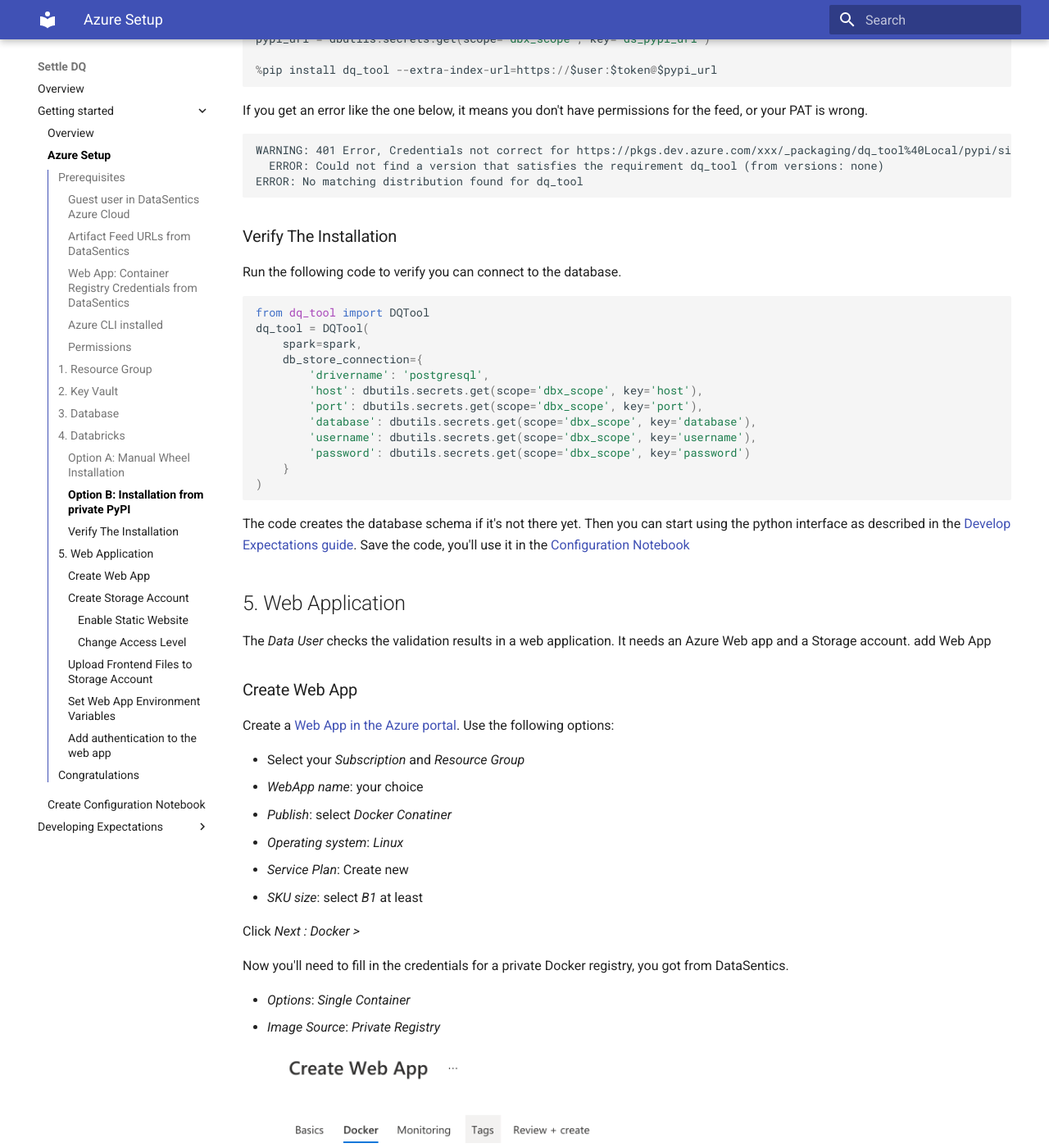
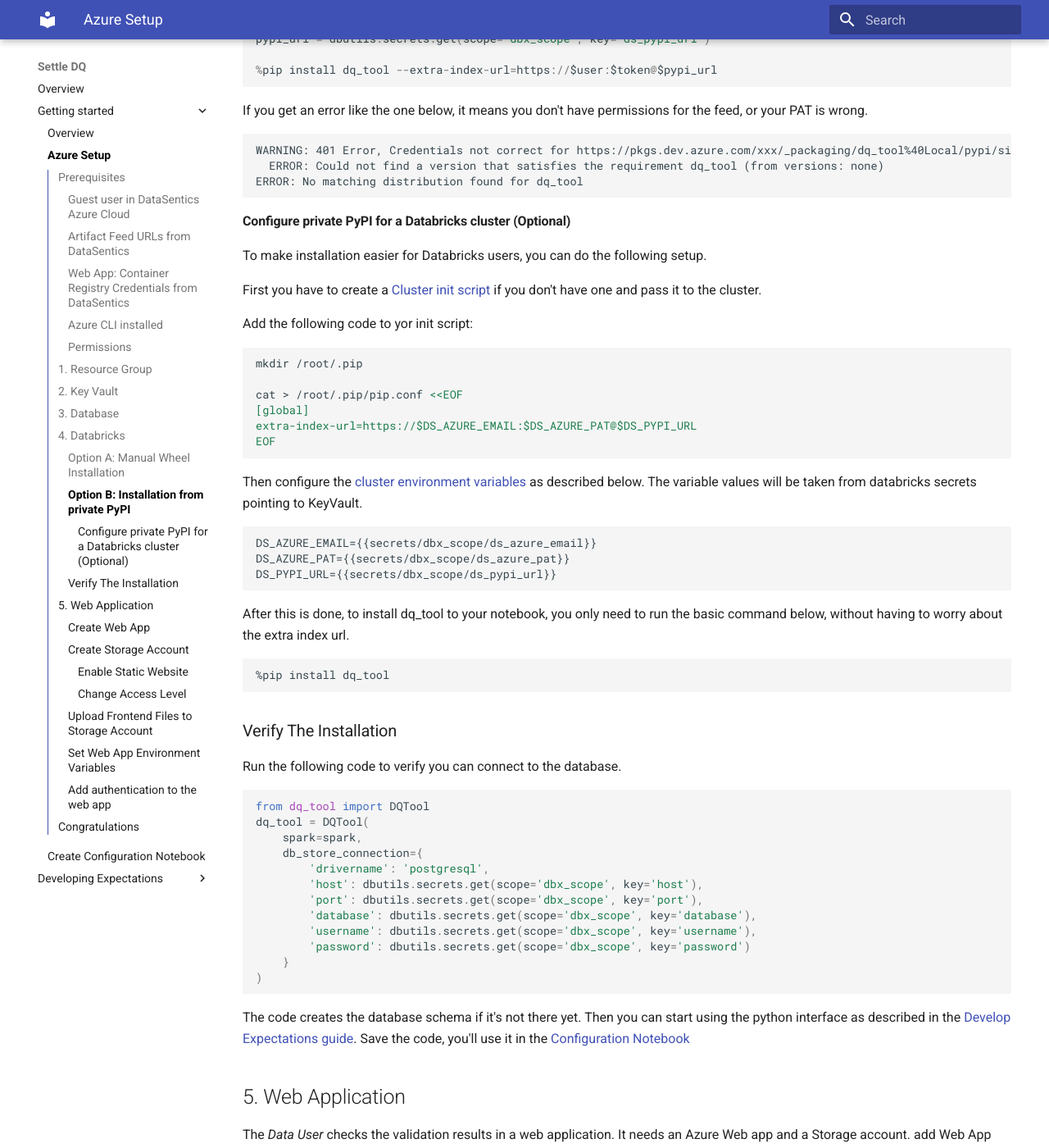
Before and after one commit to daipe-ai/platform-docs, an MkDocs documentation site: the page built from docs/settle-dq/getting-started/azure-setup.md, in a window 1280 px wide and 1400 px high, scrolled down 6559 px. Shown: the whole window at 82% size. Built offline with MkDocs 1.6.1 and Material for MkDocs 9.7.7, drawn with Linux system fonts in a browser that asks for light colours.

Commit message:
Added section Configure private PyPI for a Databricks cluster (Optional)

````diff
--- a/docs/settle-dq/getting-started/azure-setup.md
+++ b/docs/settle-dq/getting-started/azure-setup.md
@@ -148,6 +148,32 @@
 ERROR: No matching distribution found for dq_tool
 ```
 
+#### Configure private PyPI for a Databricks cluster (Optional)
+To make installation easier for Databricks users, you can do the following setup.
+
+First you have to create a [Cluster init script](https://docs.microsoft.com/en-us/azure/databricks/clusters/init-scripts) if you don't have one and pass it to the cluster.
+
+Add the following code to yor init script:
+```sh
+mkdir /root/.pip
+
+cat > /root/.pip/pip.conf <<EOF
+[global]
+extra-index-url=https://$DS_AZURE_EMAIL:$DS_AZURE_PAT@$DS_PYPI_URL
+EOF
+```
+Then configure the [cluster environment variables](https://docs.databricks.com/clusters/configure.html#environment-variables) as described below. The variable values will be taken from databricks secrets pointing to KeyVault.
+```
+DS_AZURE_EMAIL={{secrets/dbx_scope/ds_azure_email}}
+DS_AZURE_PAT={{secrets/dbx_scope/ds_azure_pat}}
+DS_PYPI_URL={{secrets/dbx_scope/ds_pypi_url}}
+```
+
+After this is done, to install dq_tool to your notebook, you only need to run the basic command below, without having to worry about the extra index url.
+```
+%pip install dq_tool
+```
+
 ### Verify The Installation
 Run the following code to verify you can connect to the database.
 ```python
````
